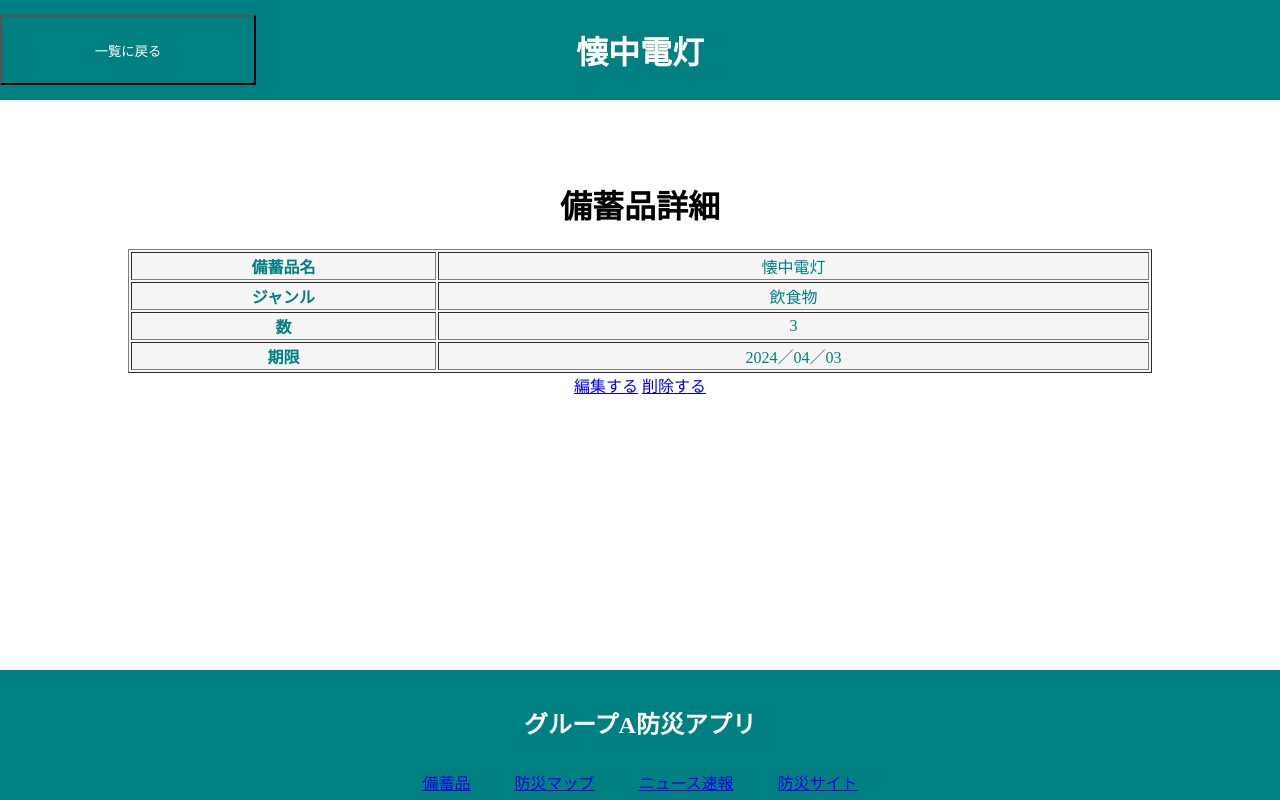
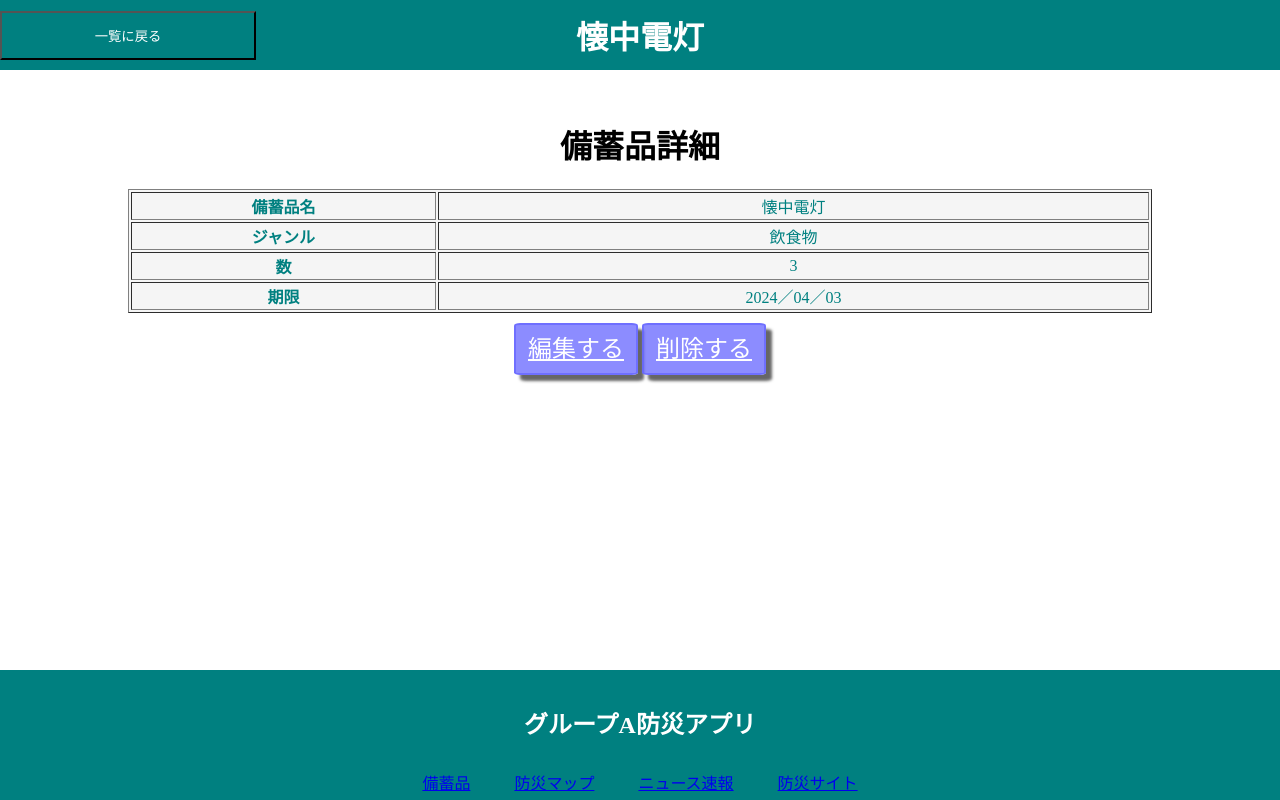
Before and after one commit to Kta0000/kk_appdeve, a Flask app: page /detail/1 in a window 1280 px wide. Run offline with Flask 2, Linux system fonts and the light colour scheme; data comes from the database, SQL or seed files in the repository; both versions use the stored data as it was after the commit.

Commit message:
備蓄詳細画面のレイアウト変更

```diff
--- a/static/css/detail.css
+++ b/static/css/detail.css
@@ -1,3 +1,5 @@
+/* cssが適用されないため、html内に書き込み、以下閲覧用 */
+
 body{
   margin: 0;
   padding: 0;
@@ -81,3 +83,25 @@ footer.footline{
   display: inline-block;
   margin: 0 20px;
 }
+.item {
+  margin: 0.8%;
+}
+.button {
+  display       : inline-block;
+  border-radius : 5%;          /* 角丸       */
+  font-size     : 18pt;        /* 文字サイズ */
+  text-align    : center;      /* 文字位置   */
+  cursor        : pointer;     /* カーソル   */
+  padding       : 12px 12px;   /* 余白       */
+  background    : rgba(102, 102, 255, 0.75);     /* 背景色     */
+  color         : #ffffff;     /* 文字色     */
+  line-height   : 1em;         /* 1行の高さ  */
+  transition    : .3s;         /* なめらか変化 */
+  box-shadow    : 6px 6px 3px #666666;  /* 影の設定 */
+  border        : 2px solid rgba(102, 102, 255, 0.75);    /* 枠の指定 */
+}
+.button:hover {
+  box-shadow    : none;        /* カーソル時の影消去 */
+  color         : rgba(102, 102, 255, 0.75);     /* 背景色     */
+  background    : #ffffff;     /* 文字色     */
+}
--- a/templates/detail.html
+++ b/templates/detail.html
@@ -2,7 +2,7 @@
 <html lang="ja">
   <head>
     <meta charset="utf-8">
-    <link rel="stylesheet" href="static/css/detail.css">
+    <!--<link rel="stylesheet" href="static/css/detail.css">-->
     <title>備蓄品詳細</title>
     <meta name="viewport" content="width=device-width, initial-scale=1">
     <meta http-equiv="X-UA-Compatible" content="IE=edge">
@@ -21,7 +21,7 @@
         top: 0px;
         left: 0px;
         width: 100%;
-        height: 100px;
+        height: 70px;
         background: teal;
         color: white;
         display: flex;
@@ -49,7 +49,7 @@
       main {
         text-align: center;
         width: 100%;
-        padding: 160px 0 160px 0;
+        padding: 100px 0 80px 0;
       }
 
       #maintable{
@@ -90,6 +90,28 @@
         display: inline-block;
         margin: 0 20px;
       }
+      .item {
+        margin: 0.8%;
+      }
+      .button {
+        display       : inline-block;
+        border-radius : 5%;          /* 角丸       */
+        font-size     : 18pt;        /* 文字サイズ */
+        text-align    : center;      /* 文字位置   */
+        cursor        : pointer;     /* カーソル   */
+        padding       : 12px 12px;   /* 余白       */
+        background    : rgba(102, 102, 255, 0.75);     /* 背景色     */
+        color         : #ffffff;     /* 文字色     */
+        line-height   : 1em;         /* 1行の高さ  */
+        transition    : .3s;         /* なめらか変化 */
+        box-shadow    : 6px 6px 3px #666666;  /* 影の設定 */
+        border        : 2px solid rgba(102, 102, 255, 0.75);    /* 枠の指定 */
+      }
+      .button:hover {
+        box-shadow    : none;        /* カーソル時の影消去 */
+        color         : rgba(102, 102, 255, 0.75);     /* 背景色     */
+        background    : #ffffff;     /* 文字色     */
+      }
     </style>
   </head>
 
@@ -122,9 +144,10 @@
              <td>2024／04／03</td>
            </tr>
       </table>
-
-      <a href="/detail/hensyu/{{ details.id }}">編集する</a>
-      <a href="/detail/hensyu/delete/{{ details.id }}">削除する</a>
+      <div class=item>
+        <a class='button' href="/detail/hensyu/{{ details.id }}">編集する</a>
+        <a class='button' href="/detail/hensyu/delete/{{ details.id }}">削除する</a>
+      </div>
 
     </main>
 
```
Also changed, not shown: sample.db.
